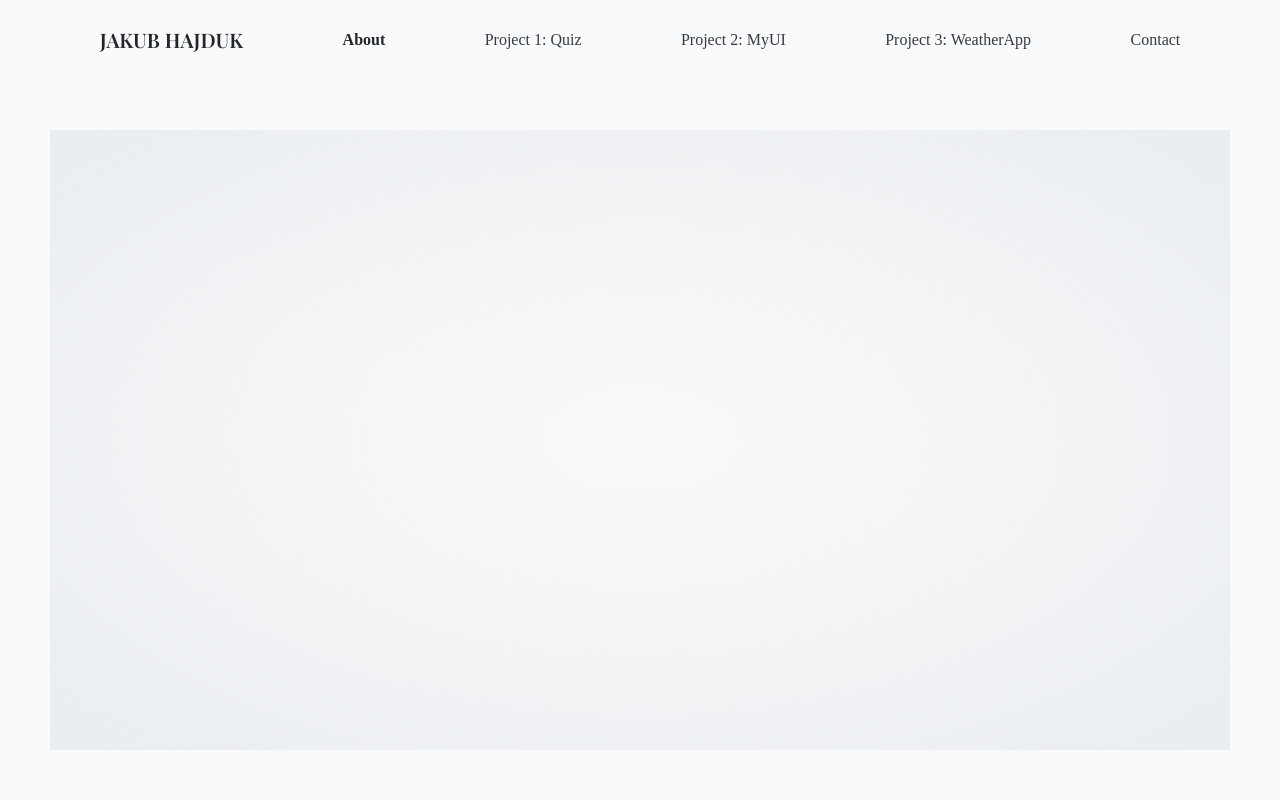
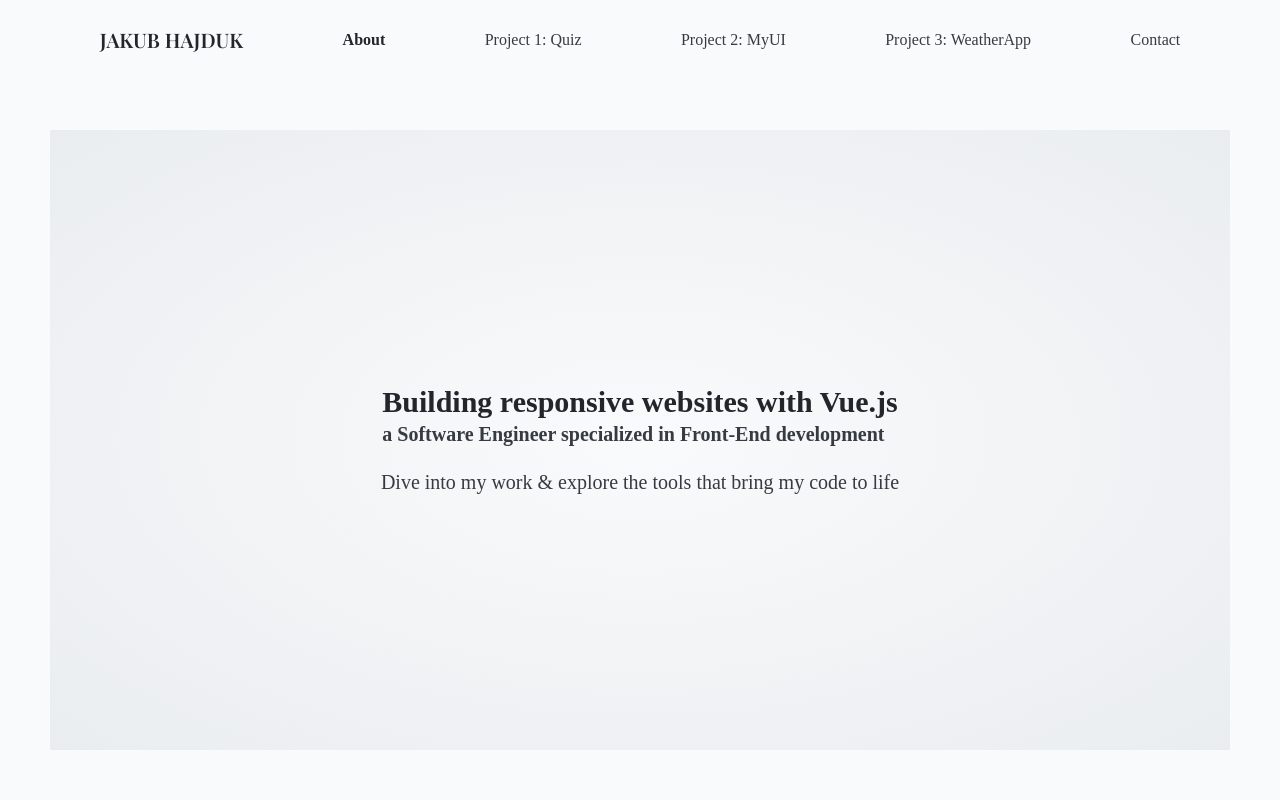
Before and after one commit to jakubhajduk53/portfolio, a Vue app: page / in a window 1280 px wide. Shown: the top 800 px of the page. Built offline with nearby package versions, Linux system fonts and the light colour scheme; a web font is replaced by a local one.

Commit message:
feat: fill about

```diff
--- a/src/App.vue
+++ b/src/App.vue
@@ -60,7 +60,23 @@ onUnmounted(() => {
     </div>
     <div>
       <div id="about" class="h-screen pt-[130px] pb-[50px] pl-[50px] pr-[50px]">
-        <div class="h-full bg-radial from-main-100 to-main-200"></div>
+        <div
+          class="flex flex-col gap-3 md:gap-5 items-center justify-center h-full bg-radial from-main-100 to-main-200"
+        >
+          <div>
+            <p class="text-xl md:text-3xl font-bold">
+              Building responsive websites with Vue.js
+            </p>
+            <p class="text-base md:text-xl font-bold text-main-800">
+              a Software Engineer specialized in Front-End development
+            </p>
+          </div>
+          <div>
+            <p class="text-base md:text-xl text-main-800">
+              Dive into my work & explore the tools that bring my code to life
+            </p>
+          </div>
+        </div>
       </div>
       <div id="quiz" class="h-screen pt-[130px] pb-[50px] pl-[50px] pr-[50px]">
         <div class="h-full bg-radial from-main-200 to-main-300"></div>
```
